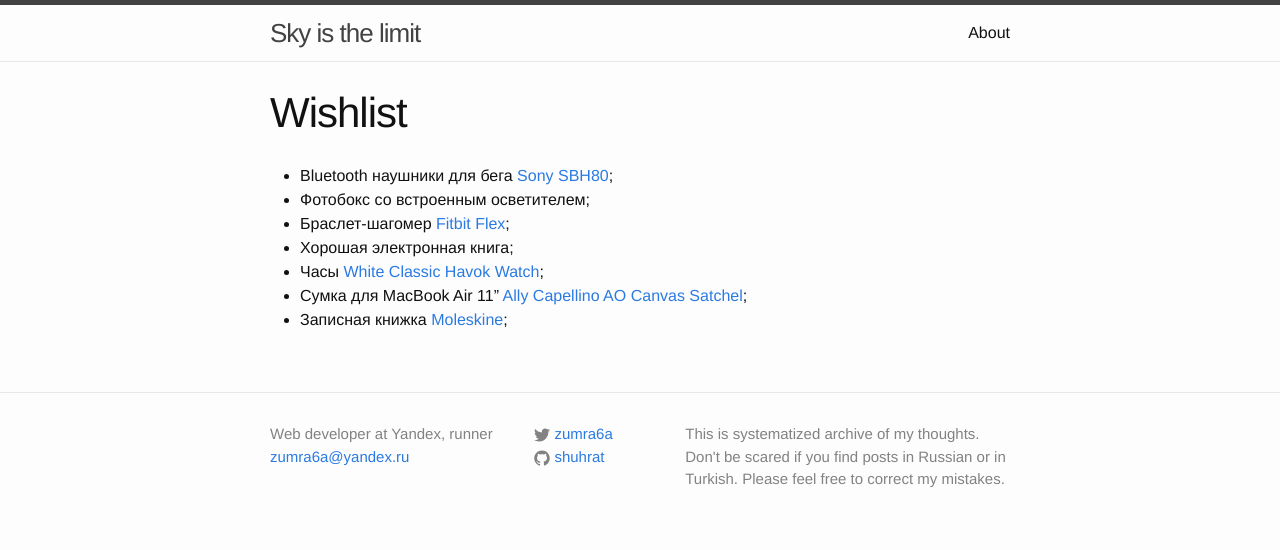
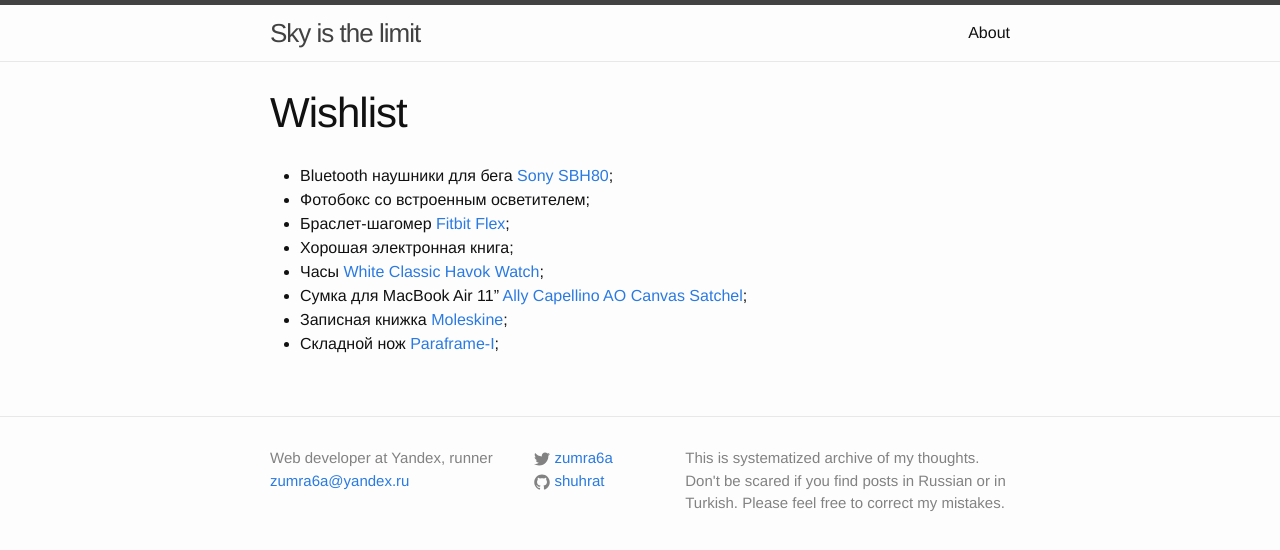
Before and after one commit to shuhrat/shuhrat.github.io, a Jekyll site: the page built from wishlist/index.md, in a window 1280 px wide. Shown: the top 550 px of the page. Built offline with Jekyll 4.4.1, drawn with Linux system fonts in a browser that asks for light colours.

Commit message:
Update index.md

```diff
--- a/wishlist/index.md
+++ b/wishlist/index.md
@@ -10,9 +10,11 @@
 - Часы [White Classic Havok Watch][watch];
 - Сумка для MacBook Air 11" [Ally Capellino AO Canvas Satchel][bag];
 - Записная книжка [Moleskine][moleskine];
+- Складной нож [Paraframe-I][knife];
 
 [fitbit]: http://market.yandex.ru/model.xml?modelid=10802171&hid=10498025
 [sony]: http://market.yandex.ru/model.xml?modelid=10760046&hid=418706
 [watch]: http://www.elliothavok.com/shop/white-classic-havok-watch-pre-sale?category=Watches
 [bag]: http://www.re-store.ru/accessories/bags/ally-capellino/5060167430329/
 [moleskine]: http://www.moleskines-shop.ru/collection/Moleskine-Classic/product/Moleskine-Large-Ruled-Notebook
+[knife]: http://ru.gerbergear.com/Essentials/Knives/Paraframe-I-knife_22-48444
```
